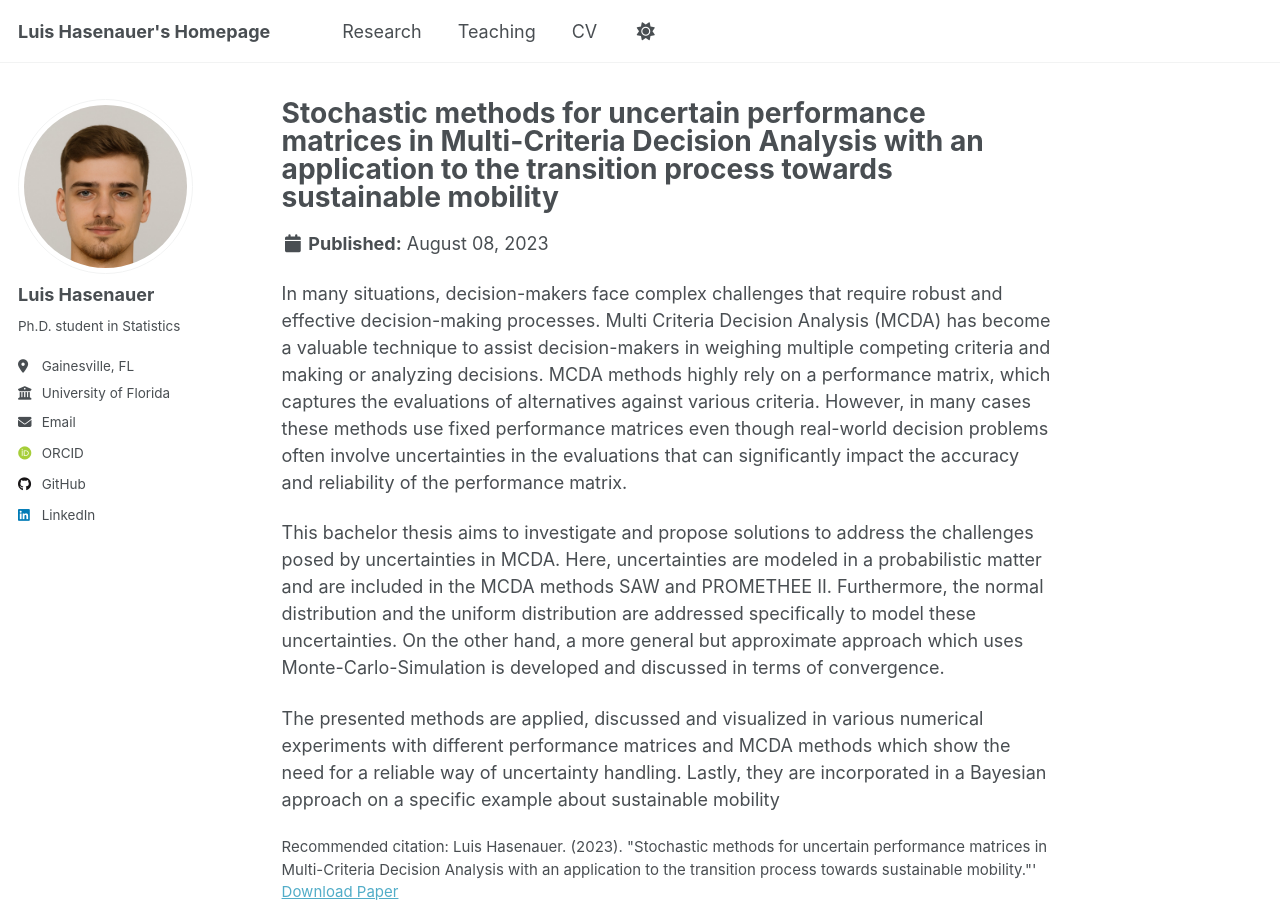
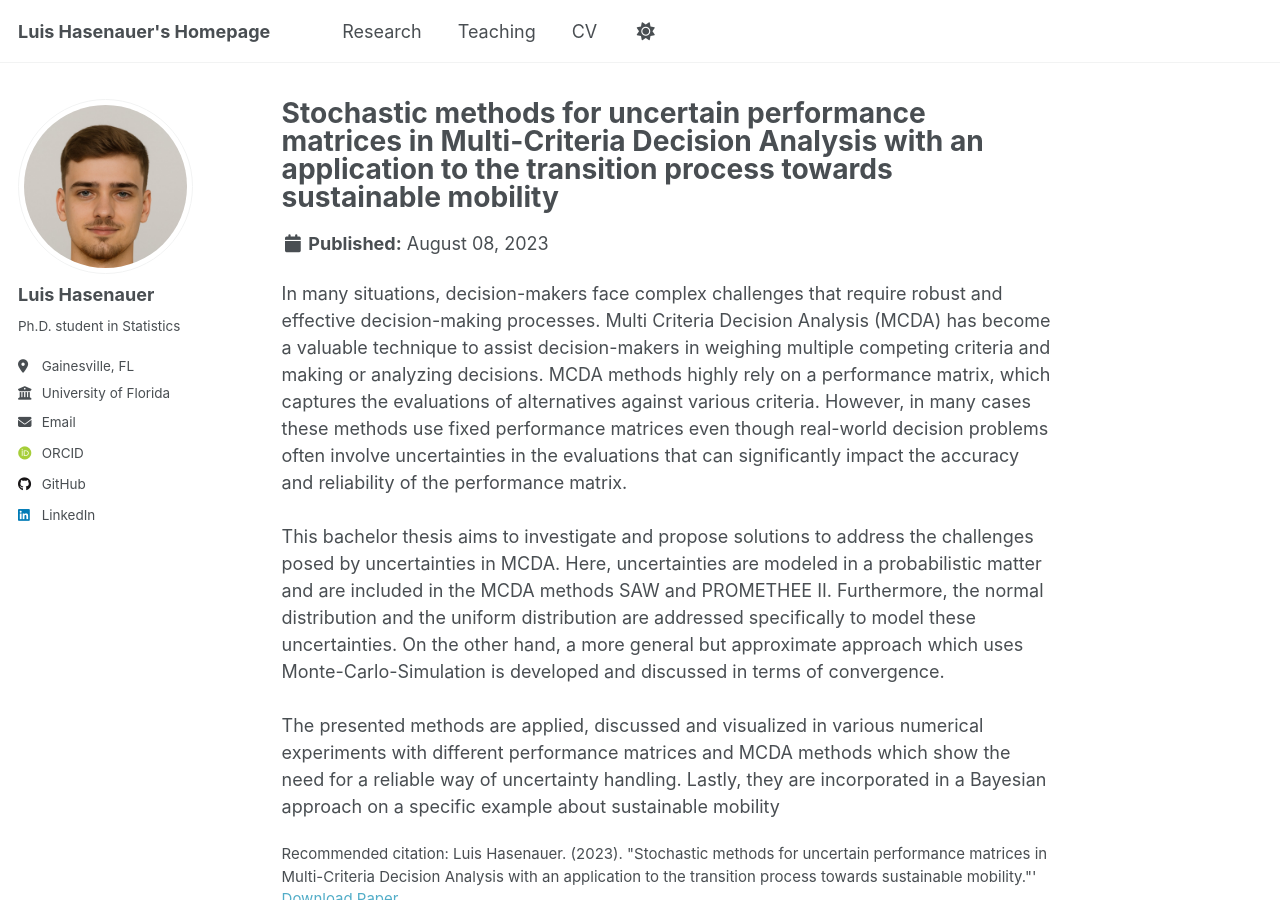
Before and after one commit to LuisHasenauer/LuisHasenauer.github.io, a Jekyll site: the page built from _publications/bachelor-thesis.md, in a window 1280 px wide and 900 px high. Built offline with Jekyll 4.4.1, drawn with Linux system fonts in a browser that asks for light colours; some web fonts are replaced; a script that is not in the unit is left out.

Commit message:
Update bachelor-thesis.md

```diff
--- a/_publications/bachelor-thesis.md
+++ b/_publications/bachelor-thesis.md
@@ -8,8 +8,8 @@ date: 2023-08-08
 paperurl: 'http://LuisHasenauer.github.io/files/Hasenauer_BS_Thesis.pdf'
 citation: Luis Hasenauer. (2023). &quot;Stochastic methods for uncertain performance matrices in Multi-Criteria Decision Analysis with an application to the transition process towards sustainable mobility.&quot;'
 ---
-In many situations, decision-makers face complex challenges that require robust and effective decision-making processes. Multi Criteria Decision Analysis (MCDA) has become a valuable technique to assist decision-makers in weighing multiple competing criteria and making or analyzing decisions. MCDA methods highly rely on a performance matrix, which captures the evaluations of alternatives against various criteria. However, in many cases these methods use fixed performance matrices even though real-world decision problems often involve uncertainties in the evaluations that can significantly impact the accuracy and reliability of the performance matrix.
-
-This bachelor thesis aims to investigate and propose solutions to address the challenges posed by uncertainties in MCDA. Here, uncertainties are modeled in a probabilistic matter and are included in the MCDA methods SAW and PROMETHEE II. Furthermore, the normal distribution and the uniform distribution are addressed specifically to model these uncertainties. On the other hand, a more general but approximate approach which uses Monte-Carlo-Simulation is developed and discussed in terms of convergence.
-
+In many situations, decision-makers face complex challenges that require robust and effective decision-making processes. Multi Criteria Decision Analysis (MCDA) has become a valuable technique to assist decision-makers in weighing multiple competing criteria and making or analyzing decisions. MCDA methods highly rely on a performance matrix, which captures the evaluations of alternatives against various criteria. However, in many cases these methods use fixed performance matrices even though real-world decision problems often involve uncertainties in the evaluations that can significantly impact the accuracy and reliability of the performance matrix.<br>
+<br>
+This bachelor thesis aims to investigate and propose solutions to address the challenges posed by uncertainties in MCDA. Here, uncertainties are modeled in a probabilistic matter and are included in the MCDA methods SAW and PROMETHEE II. Furthermore, the normal distribution and the uniform distribution are addressed specifically to model these uncertainties. On the other hand, a more general but approximate approach which uses Monte-Carlo-Simulation is developed and discussed in terms of convergence. <br>
+<br>
 The presented methods are applied, discussed and visualized in various numerical experiments with different performance matrices and MCDA methods which show the need for a reliable way of uncertainty handling. Lastly, they are incorporated in a Bayesian approach on a specific example about sustainable mobility
```
